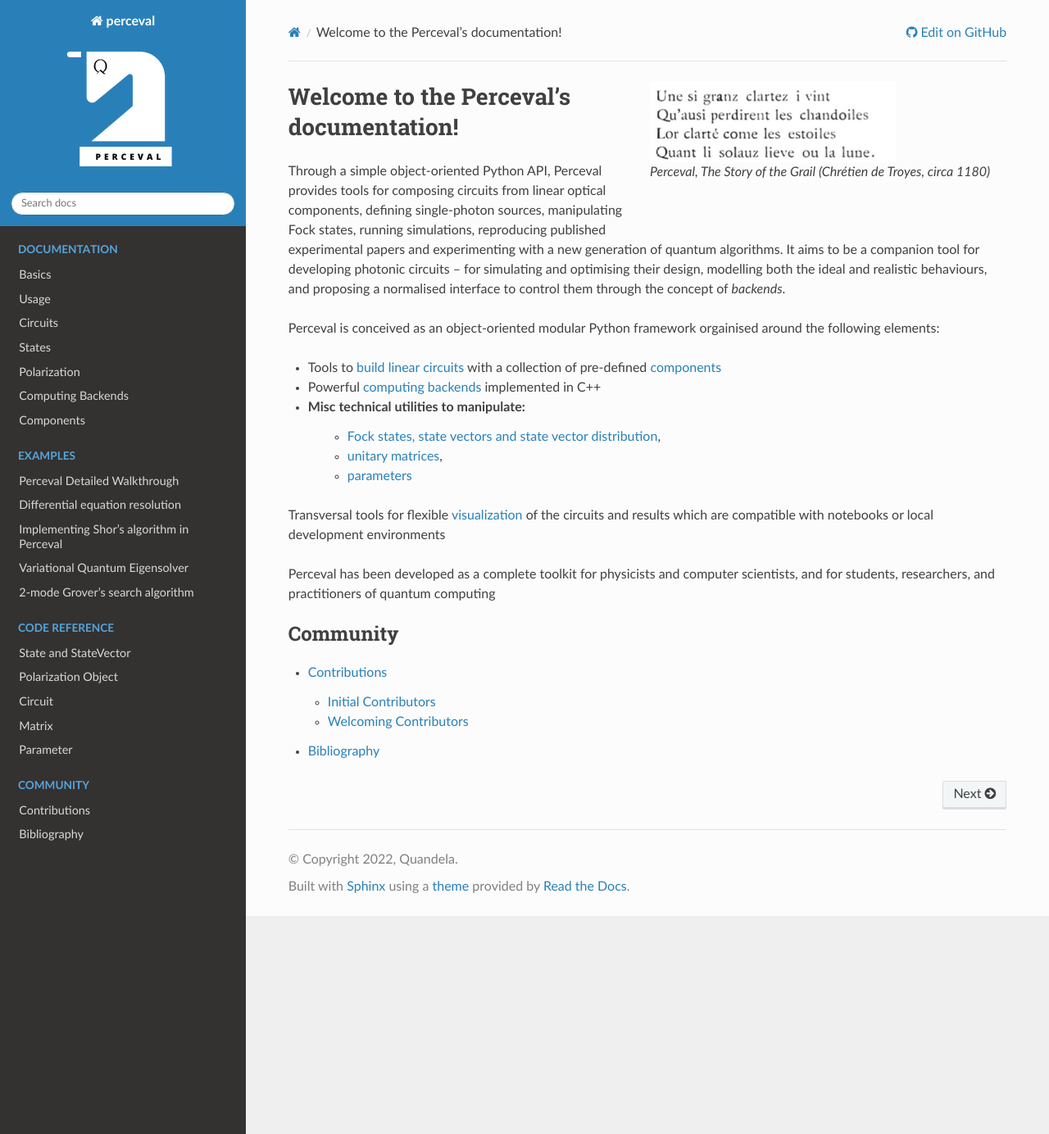
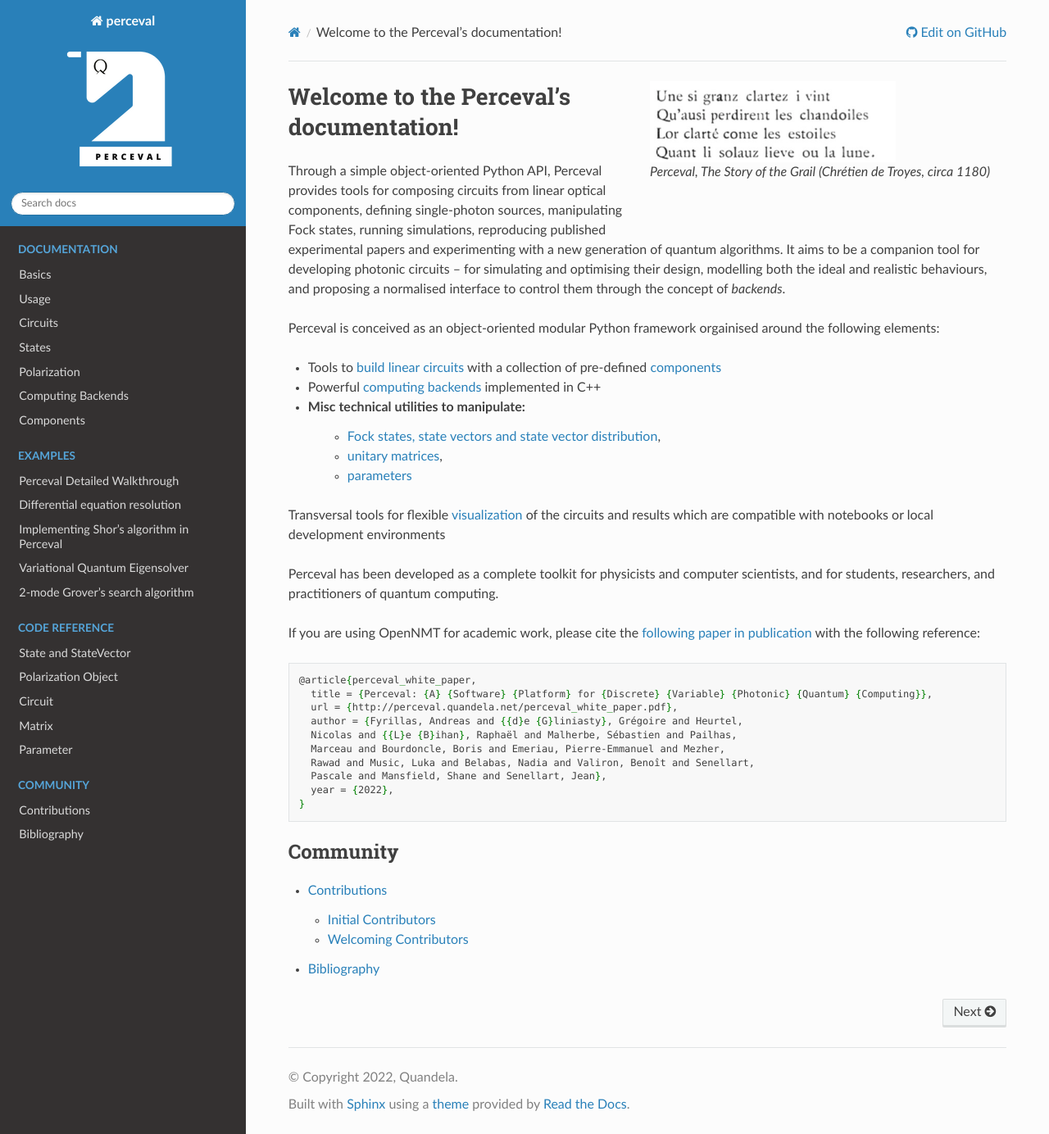
Before and after one commit to Quandela/Perceval, a Sphinx documentation site: the page built from docs/source/index.rst, in a window 1280 px wide and 1384 px high. Shown: the whole window at 82% size. Built offline with Sphinx 7.4.7 and the Read the Docs theme 2.0.0, drawn with Linux system fonts in a browser that asks for light colours; pages that are not in the unit, such as notebooks, are missing from menus.

Commit message:
link to white paper

```diff
--- a/docs/source/index.rst
+++ b/docs/source/index.rst
@@ -27,7 +27,23 @@
 with notebooks or local development environments
 
 Perceval has been developed as a complete toolkit for physicists and computer scientists, and for students, researchers,
-and practitioners of quantum computing
+and practitioners of quantum computing.
+
+If you are using OpenNMT for academic work, please cite the `following paper in publication <https://perceval.quandela.net/Perceval-Whitepaper.pdf>`_ with the following reference:
+
+.. code:: latex
+
+    @article{perceval_white_paper,
+      title = {Perceval: {A} {Software} {Platform} for {Discrete} {Variable} {Photonic} {Quantum} {Computing}},
+      url = {http://perceval.quandela.net/perceval_white_paper.pdf},
+      author = {Fyrillas, Andreas and {{d}e {G}liniasty}, Grégoire and Heurtel,
+      Nicolas and {{L}e {B}ihan}, Raphaël and Malherbe, Sébastien and Pailhas,
+      Marceau and Bourdoncle, Boris and Emeriau, Pierre-Emmanuel and Mezher,
+      Rawad and Music, Luka and Belabas, Nadia and Valiron, Benoît and Senellart,
+      Pascale and Mansfield, Shane and Senellart, Jean},
+      year = {2022},
+    }
+
 
 .. toctree::
    :caption: Documentation
```
